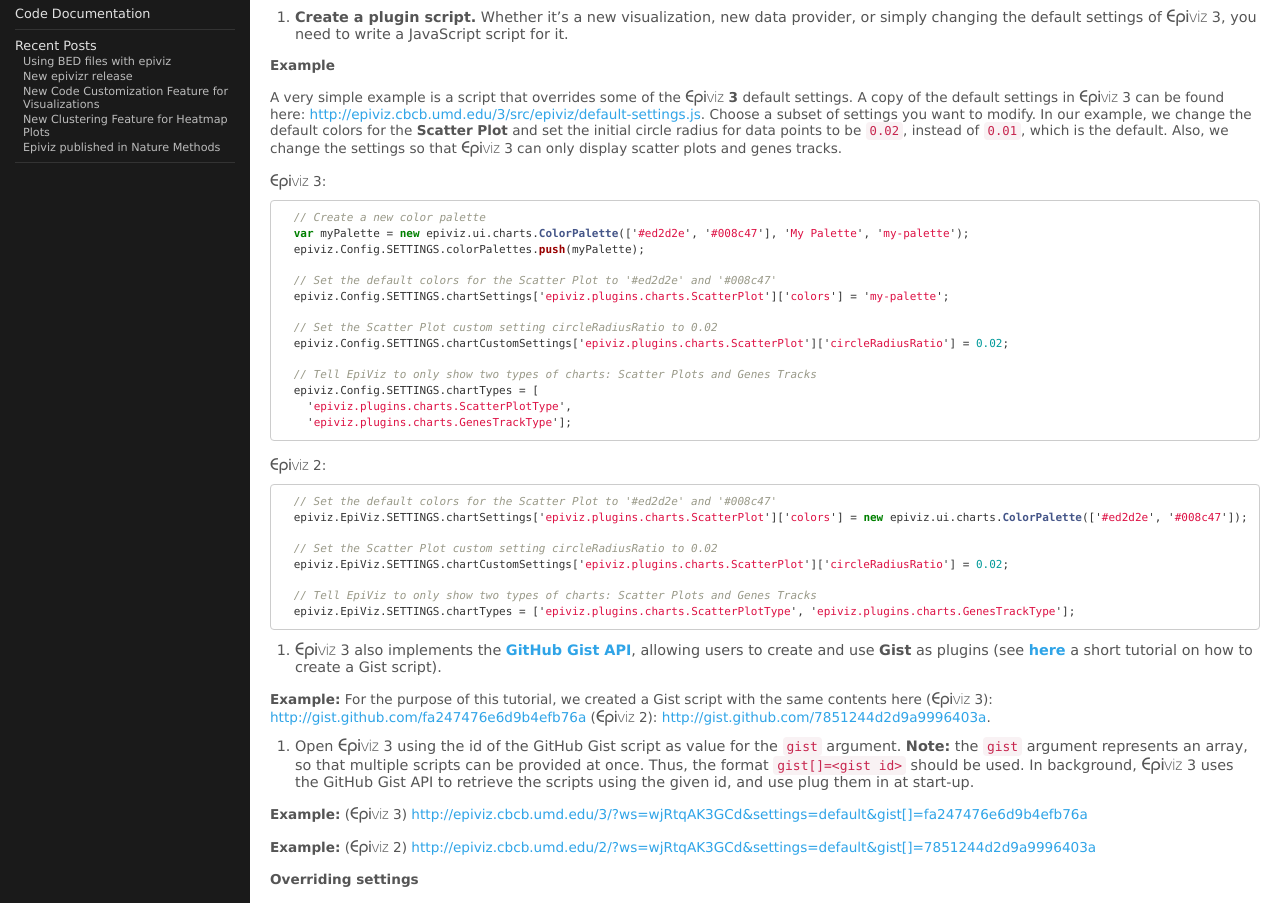
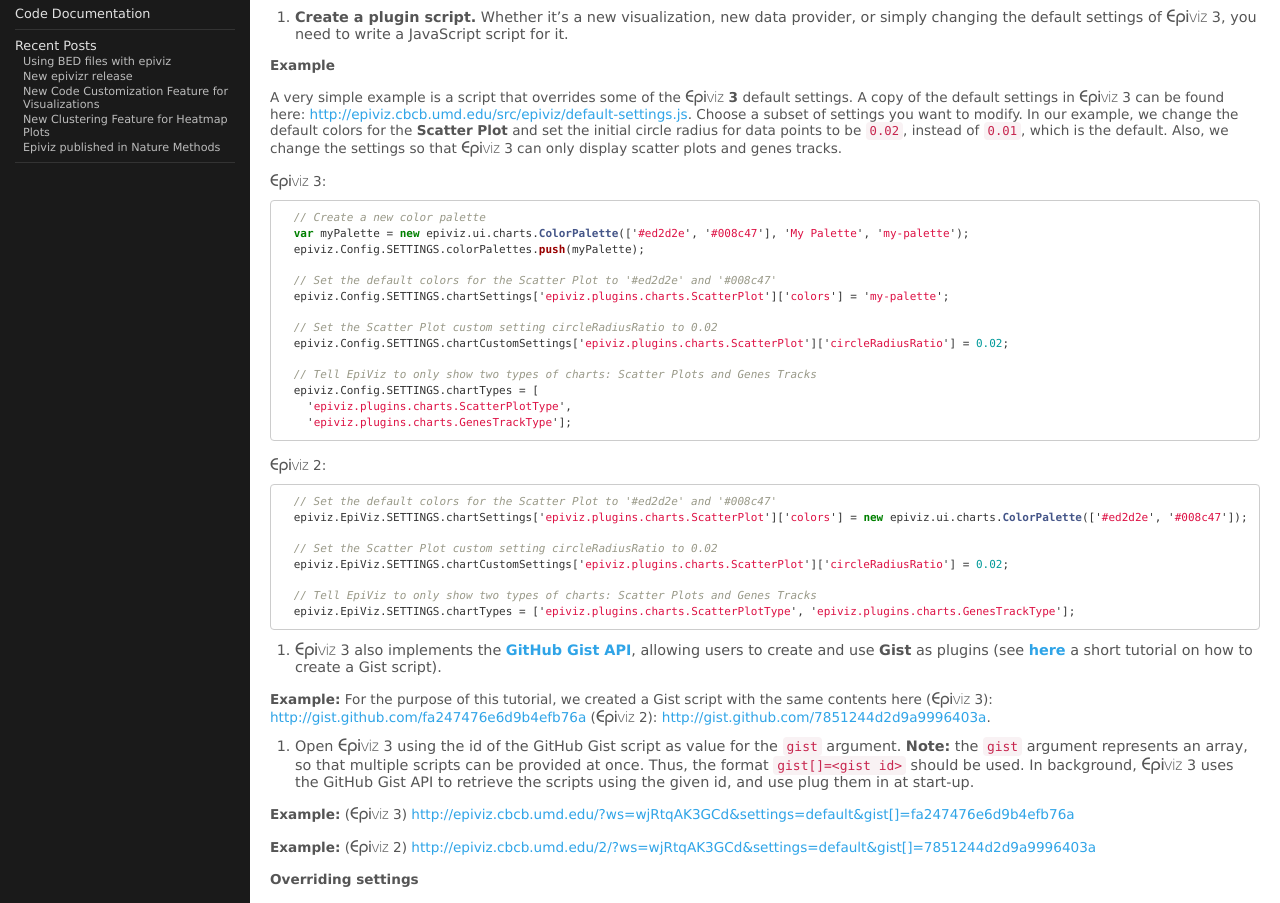
Before and after one commit to epiviz/epiviz.github.io.old, a Jekyll site: the page built from plugins.md, in a window 1280 px wide and 1400 px high. Shown: the part 384-1287 px from the top of the window. Built offline with Jekyll 4.4.1, drawn with Linux system fonts in a browser that asks for light colours; Markdown is read by kramdown in place of the engine named in the settings; comment, search, counter and statistics services are not loaded; some of the changed lines change nothing that is shown.

Commit message:
finalize transition to epiviz 3

```diff
--- a/_config.yml
+++ b/_config.yml
@@ -4,7 +4,7 @@
   extensions: ["no_intra_emphasis", "fenced_code_blocks", "autolink", "tables", "with_toc_data"]
 highlighter: pygments
 baseurl:
-epivizUiMain: http://epiviz.cbcb.umd.edu/3/
+epivizUiMain: http://epiviz.cbcb.umd.edu/
 epivizDataMain: http://epiviz.cbcb.umd.edu/data/
 epiviz: <span class="epiviz"></span>&nbsp;3
 epiviz2UiMain: http://epiviz.cbcb.umd.edu/2/
```
